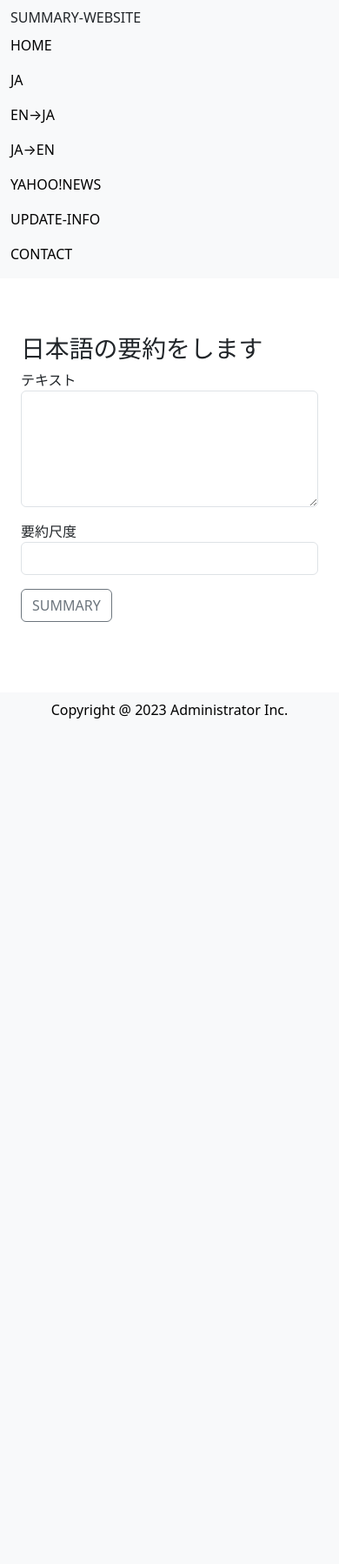
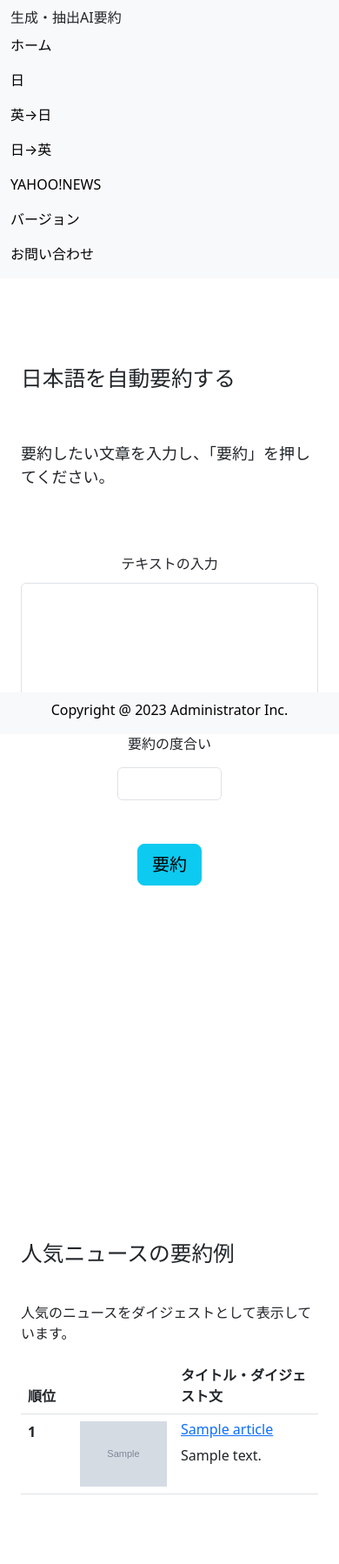
Before and after one commit to Tsuda-Portfolio/summary, a Flask app: page /ja_summary in a window 390 px wide. Shown: the whole page at 87% size. Before the commit the page ends 826 px from the top, so only its background shows below. Run offline with Flask 3, Linux system fonts and the light colour scheme; grey boxes marked "Sample" are stand-in pictures; a database or web service that is not in the repository returns one stand-in record (values such as "Sample title"); data that the repository does not hold is empty.

Commit message:
Add files via upload

```diff
--- a/app.py
+++ b/app.py
@@ -15,14 +15,15 @@
 # 日本語要約のHTML
 @app.route("/ja_summary", methods=["GET", "POST"])
 def japanese():
+    home_News = home_news()
     # POSTのとき
     if request.method == "POST":
         TEXT = request.form["keyword"]
         LIMIT = request.form["limit"]
         japanese_summary = ja_summary(TEXT, LIMIT)
-        return render_template("ja_summary.html", japanese_summary=japanese_summary)
+        return render_template("ja_summary.html", japanese_summary=japanese_summary, home_News=home_News)
     # GETのとき
-    return render_template("ja_summary.html")
+    return render_template("ja_summary.html", home_News=home_News)
 
 
 # 英語要約のHTML
--- a/templates/base.html
+++ b/templates/base.html
@@ -16,31 +16,31 @@
 <body>
   <nav class="navbar navbar-expand-lg bg-body-tertiary bg-light">
     <div class="container">
-      <span class="navbar-brand-sm">SUMMARY-WEBSITE</span>
+      <span class="navbar-brand-sm">生成・抽出AI要約</span>
     </div>
     <div class="container">
       <div class="collapse-sm navbar-collapse justify-content-end" id="navbarNav">
         <ul class="navbar-nav">
           <li class="nav-item">
-            <a class="nav-link active" aria-current="page" href="https://summary-web.onrender.com/">HOME</a>
+            <a class="nav-link active" aria-current="page" href="https://summary-web.onrender.com/">ホーム</a>
           </li>
           <li class="nav-item">
-            <a class="nav-link active" aria-current="page" href="https://summary-web.onrender.com/ja_summary">JA</a>
+            <a class="nav-link active" aria-current="page" href="https://summary-web.onrender.com/ja_summary">日</a>
           </li>
           <li class="nav-item">
-            <a class="nav-link active" aria-current="page" href="https://summary-web.onrender.com/">EN→JA</a>
+            <a class="nav-link active" aria-current="page" href="https://summary-web.onrender.com/">英→日</a>
           </li>
           <li class="nav-item">
-            <a class="nav-link active" aria-current="page" href="https://summary-web.onrender.com/">JA→EN</a>
+            <a class="nav-link active" aria-current="page" href="https://summary-web.onrender.com/">日→英</a>
           </li>
           <li class="nav-item">
             <a class="nav-link active" aria-current="page" href="https://summary-web.onrender.com/yahoonews">YAHOO!NEWS</a>
           </li>
           <li class="nav-item">
-            <a class="nav-link active" href="https://summary-web.onrender.com/">UPDATE-INFO</a>
+            <a class="nav-link active" href="https://summary-web.onrender.com/">バージョン</a>
           </li>
           <li class="nav-item">
-            <a class="nav-link active" href="https://summary-web.onrender.com/">CONTACT</a>
+            <a class="nav-link active" href="https://summary-web.onrender.com/">お問い合わせ</a>
           </li>
         </ul>
       </div>
--- a/templates/ja_summary.html
+++ b/templates/ja_summary.html
@@ -2,45 +2,61 @@
 
 {% block content %}
 
-<style>
-    .btn {
-        display: inline-block;
-        margin-bottom: 10px;
-        text-align: center;
-        box-sizing: border-box;
-    }
-</style>
+<div class="container">
+    <div class="row mt-3">
+        <div class="col-sm-12 col-lg-10 offset-lg-1">
+            <div style="padding: 20px 0 50px 0;">
+                <h2><i class="fa fa-cut fa-lg"></i> 日本語を自動要約する</h2>
+            </div>
+            <p style="font-size: large;">要約したい文章を入力し、「要約」を押してください。<br></p>
+        </div>
+    </div>
+    <div class="row mt-5">
+        <div class="col-sm-12 col-lg-10 offset-lg-1">
+            <form action="/ja_summary" method="post">
+                <div class="form-group text-center">
+                    <label for="exampleFormControlTextarea1" style="padding: 10px;">テキストの入力</label>
+                    <textarea maxlength="10000" class="form-control" id="keyword" name="keyword"
+                        id="exampleFormControlTextarea1" rows="6"></textarea>
+                </div>
+                <div class="actions text-center">
+                    <label for="numberInput" style="padding: 15px;">要約の度合い</label>
+                    <input type="number" id="numberInput" name="limit" class="form-control text-center" min="0" max="1" step="0.1"
+                        required style="width: 120px; margin: 0 auto;">
+                </div>
+                <div class="actions text-center" style="padding: 50px;">
+                    <input type="submit" name="commit" value="要約" class="btn btn-info btn-lg"
+                        data-disable-with="要約">
+                </div>
+            </form>
+        </div>
+    </div>
 
-<div class="container">
-    <form action="/ja_summary" method="post">
-        <h1>日本語の要約をします</h1>
-        <p>
-            <label for="keyword">テキスト</label>
-            <textarea id="keyword" name="keyword" class="form-control large-input" rows="5" required></textarea>
-        </p>
-        <p>
-            <label for="numberInput">要約尺度</label>
-            <input type="number" id="numberInput" name="limit" class="form-control small-input" min="0" max="1"
-                step="0.1" required>
-        </p>
-        <p>
-            <button type="submit" class="btn btn-outline-secondary">SUMMARY</button>
-        </p>
-    </form>
-</div>
 
-<div class="container">
-    <div class="row">
-        <div class="col-md-6 offset-md-3">
-            <div class="card-body">
+    <!-- ここに余白を追加 -->
+    <div style="margin-bottom: 300px;">
+        <div class="row mt-5">
+            <div class="col-sm-12 col-lg-10 offset-lg-1">
                 {% for summary in japanese_summary %}
+                <!-- 元のテキストの文章量と要約後のテキストの文章量のカード -->
                 <div class="card border-secondary mb-3">
                     <div class="card-body">
                         <ul class="list-group list-group-flush">
                             <li class="list-group-item">
-                                <p>original_text_len&nbsp;:&emsp;{{ summary['original_text_len'] }}</p>
-                                <p>summary&nbsp;:&emsp;{{ summary['summary'] }}</p>
-                                <p>summary_text_len&nbsp;:&emsp;{{ summary['summary_text_len'] }}</p>
+                                <p>元のテキストの文章量&nbsp;&emsp;{{ summary['original_text_len'] }}</p>
+                                <p>要約後のテキストの文章量&nbsp;&emsp;{{ summary['summary_text_len'] }}</p>
+                            </li>
+                        </ul>
+                    </div>
+                </div>
+
+                <!-- 要約結果のみのカード -->
+                <div class="card border-secondary mb-3">
+                    <div class="card-body">
+                        <ul class="list-group list-group-flush">
+                            <li class="list-group-item">
+                                <p>要約結果</p>
+                                <p>{{ summary['summary'] }}</p>
                             </li>
                         </ul>
                     </div>
@@ -49,6 +65,36 @@
             </div>
         </div>
     </div>
+
+    <div class="row mt-3">
+        <div class="col-sm-12 col-lg-1"></div>
+        <div class="col-sm-12 col-lg-10">
+            <h2 style="padding: 10px 0;"><i class="fa fa-star fa-lg"></i> 人気ニュースの要約例</h2>
+            <p> <br>人気のニュースをダイジェストとして表示しています。 </p>
+            <table class="table table-hover">
+                <thead class="thead-light">
+                    <tr>
+                        <th scope="col" style="width: 60px;">順位</th>
+                        <th scope="col"></th>
+                        <th scope="col">タイトル・ダイジェスト文</th>
+                    </tr>
+                </thead>
+                <tbody>
+                    {% for news in home_News %}
+                    <tr>
+                        <th scope="row">{{ loop.index }}</th>
+                        <td><img src="{{ news['image_url'] }}" width="100" alt="thumbnail"
+                                onerror="this.src='/no_img.jpg'">
+                        </td>
+                        <td style="word-break: break-all;">
+                            <h6><a href="{{ news['url'] }}" target="_blank">{{ news['title'] }}</a></h6>
+                            {{ news['content'] }}
+                        </td>
+                    </tr>
+                    {% endfor %}
+                </tbody>
+            </table>
+        </div>
+    </div>
 </div>
-
 {% endblock %}
```
Also changed, not shown: templates/index.html (+55 -52 lines).
